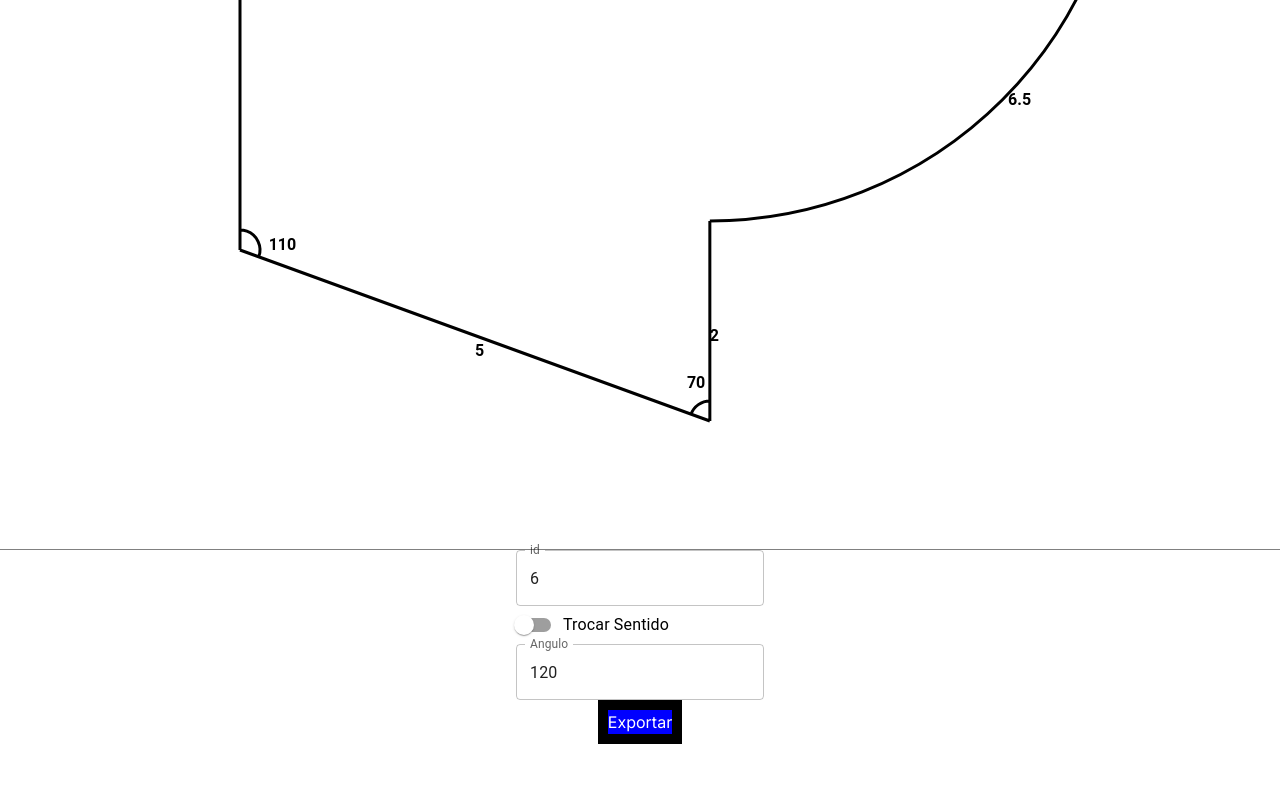
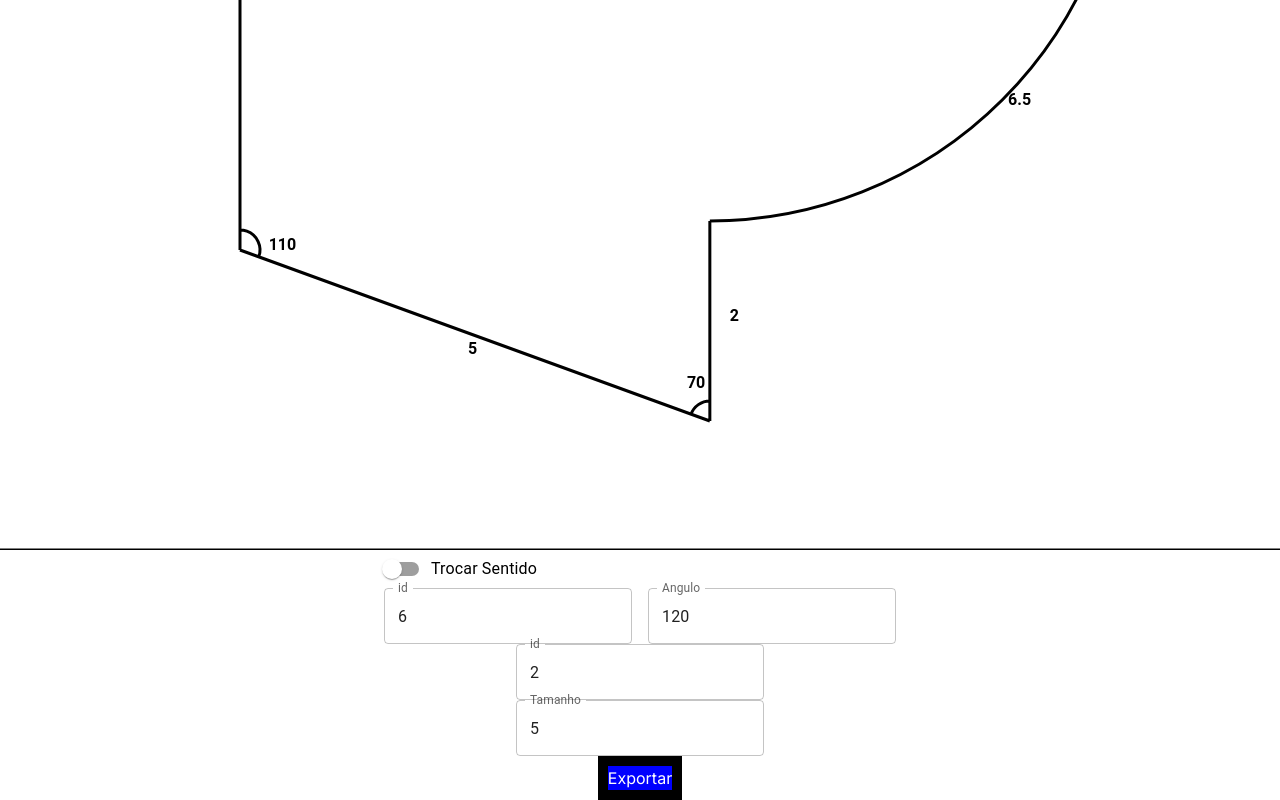
Before and after one commit to gutaolox/gg-calhas, a Next.js app: page / in a window 1280 px wide. Shown: the part 1950-2750 px from the top of the page. Before the commit the page ends 2694 px from the top, so only its background shows below. Built offline with nearby package versions, Linux system fonts and the light colour scheme.

Commit message:
input de tamanho funcionando, input de angulo funcionando. Agora basta separar o input de ID e manter a comunicação com os outros inputs

```diff
--- a/src/DrawArea/AngleInput.tsx
+++ b/src/DrawArea/AngleInput.tsx
@@ -1,4 +1,4 @@
-import React, { useEffect, useState } from "react";
+import React, { useCallback, useEffect, useState } from "react";
 import {
   Stack,
   TextField,
@@ -8,54 +8,88 @@ import {
   FormControlLabel,
 } from "@mui/material";
 import { Draw } from "@/Entities/Draw";
+import { DoublyLinkedList } from "@/Entities/BaseStructures/DoublyLinkedList";
 
 interface AngleInputProps {
   changeAngle: (
-    event: React.ChangeEvent<HTMLInputElement>,
     checked: boolean,
-    id: number
+    id: number,
+    value: number
   ) => number;
+  draw: DrawAreaProps;
 }
 
-const AngleInput = ({ changeAngle }: AngleInputProps) => {
+export interface DrawAreaProps {
+  name: string;
+  code: string;
+  lines: DoublyLinkedList<Draw>;
+  setLines: (lines: DoublyLinkedList<Draw>) => void;
+}
+
+const AngleInput = ({ changeAngle, draw }: AngleInputProps) => {
   //
-
-
 
   const [id, setId] = useState(6);
   const handleChangeId = (event: React.ChangeEvent<HTMLInputElement>) => {
-    setId(Number(event.target.value))
-  }
+    setId(Number(event.target.value));
+  };
+
+  const updateValueById = useCallback(() => {
+    setValue(Number(draw.lines.search(id)?.data.angleToNextPoint));
+  }, [id]);
+
+  useEffect(() => {
+    updateValueById();
+  }, [id]);
 
   //Switch do Angulo
   const [checked, setChecked] = useState(false);
   const handleChangeSwitch = (event: React.ChangeEvent<HTMLInputElement>) => {
     setChecked(event.target.checked);
-    // SwitchMoveRightSide(draw)
   };
 
-  function handleChangeAngle(event: React.ChangeEvent<HTMLInputElement>) {
-    changeAngle(event, checked, id);
+  function handleChangeAngle() {
+    changeAngle(checked, id, value);
   }
+
+  // Ao determinar o valor aqui dentro
+  // eu deixo de precisar o event nas funções de changeAngle
+  // consigo passar o valor do angulo como parametro e isolo o event para esse propósito.
+  const [value, setValue] = useState(120);
+  const handleChangeValue = (event: React.ChangeEvent<HTMLInputElement>) => {
+    setValue(Number(event.target.value));
+  };
+
+  useEffect(() => {
+    handleChangeAngle()
+  }, [value])
+
+
+
 
   return (
     <Stack>
-      <Stack>
-        <TextField label='id' type="number" defaultValue={6} onChange={handleChangeId} />
-      </Stack>
       <Box>
         <FormControlLabel
           label="Trocar Sentido"
           control={<Switch checked={checked} onChange={handleChangeSwitch} />}
         ></FormControlLabel>
       </Box>
-      <Stack>
+
+      <Stack direction="row" spacing={2}>
+        <TextField
+          label="id"
+          type="number"
+          defaultValue={6}
+          onChange={handleChangeId}
+        />
+
         <TextField
           label="Angulo"
           variant="outlined"
           type="number"
-          defaultValue={120}
-          onChange={handleChangeAngle}
+          value={value}
+          onChange={handleChangeValue}
         />
       </Stack>
     </Stack>
--- a/src/DrawArea/DrawArea.tsx
+++ b/src/DrawArea/DrawArea.tsx
@@ -6,6 +6,7 @@ import { Draw } from "@/Entities/Draw";
 import { convertDeegreToRadian } from "@/util/convertDeegreToRadian";
 import { useEffect, useRef, useState } from "react";
 import AngleInput from "./AngleInput";
+import SizeInput from "./SizeInput";
 
 export interface DrawAreaProps {
   name: string;
@@ -20,6 +21,7 @@ export const DrawArea = (props: DrawAreaProps) => {
   const canvasRef = useRef<HTMLCanvasElement>(null);
   const [lastLineChanged, setLastLineChanged] = useState<Nod<Draw>>();
   const [angle, setAngle] = useState(90);
+  const [size, setSize] = useState(6);
   const toRightDraw = (
     initialXOnDraw: number,
     initialYOnDraw: number,
@@ -156,7 +158,7 @@ export const DrawArea = (props: DrawAreaProps) => {
     onAngleChange(lastLineChanged, context);
     context.closePath();
     context.stroke();
-  }, [angle]);
+  }, [angle, size]);
 
   const initialContextSetUp = (
     canvas: HTMLCanvasElement,
@@ -193,12 +195,13 @@ export const DrawArea = (props: DrawAreaProps) => {
 
 
 
-  function changeAngleInput(event: React.ChangeEvent<HTMLInputElement>, checked: boolean, id: number) {
+  function changeAngleInput( checked: boolean, id: number, value:number) {
 
-    const valueInNumber = parseFloat(event.target.value || "120");
+    const valueInNumber = value;
 
 
     const lineNod = props.lines.search(id)!.nod;
+
       const newLine = lineNod.data;
       const angleDiff =
         valueInNumber -
@@ -207,7 +210,7 @@ export const DrawArea = (props: DrawAreaProps) => {
       newLine.totalAddtionalAngle += angleDiff;
       newLine.currentAngleDiff = angleDiff;
 
-
+     //Troca a orientação
       lineNod.data.moveRightSide = !checked
 
       // newLine?.setAngleOnDraw(
@@ -220,7 +223,15 @@ export const DrawArea = (props: DrawAreaProps) => {
   }
 
 
+  function changeSizeInput(id: number, value:number) {
 
+    const lineNod = props.lines.search(id)!.nod;
+    const newLine = lineNod.data;
+    newLine.size = value;
+    setLastLineChanged(lineNod)
+    setSize(value)
+
+  }
 
 
 
@@ -237,13 +248,13 @@ export const DrawArea = (props: DrawAreaProps) => {
       }}
     >
       <canvas ref={canvasRef} id="canvas" width="4000" height="2500" />
-      <AngleInput changeAngle={changeAngleInput}/>
-
+      <AngleInput changeAngle={changeAngleInput} draw={props}/>
+      <SizeInput changeSize={changeSizeInput} draw={props}/>
       {/* <input
         style={{ borderWidth: "10px", borderColor: "black" }}
         type="number"
         defaultValue={120}
-        onChange={changeAngleInput}
+        onChange={changeSizeInput}
       /> */}
 
       <button
--- /dev/null
+++ b/src/DrawArea/SizeInput.tsx
@@ -0,0 +1,72 @@
+import { DoublyLinkedList } from '@/Entities/BaseStructures/DoublyLinkedList';
+import { Draw } from '@/Entities/Draw';
+import { Stack, stackClasses, TextField } from '@mui/material';
+import React, { useCallback, useEffect, useState } from 'react'
+export interface DrawAreaProps {
+  name: string;
+  code: string;
+  lines: DoublyLinkedList<Draw>;
+  setLines: (lines: DoublyLinkedList<Draw>) => void;
+}
+
+interface SizeInputProps {
+  changeSize: (
+    id: number,
+    value: number
+  ) => void;
+  draw: DrawAreaProps;
+}
+
+
+const SizeInput = ({changeSize, draw}: SizeInputProps) => {
+  const [value, setValue] = useState(5)
+  const handleChangeValue = (event: React.ChangeEvent<HTMLInputElement>) => {
+    setValue(Number(event.target.value));
+  };
+
+  const [id, setId] = useState(2);
+  const handleChangeId = (event: React.ChangeEvent<HTMLInputElement>) => {
+    setId(Number(event.target.value));
+  };
+
+  function handleChangeSize() {
+    changeSize(id, value)
+  }
+
+  useEffect(() => {
+    handleChangeSize()
+  }, [value])
+
+  // Função em comum com Angle Input(um é para angulo outro é para data.size)
+  //--------------------------------------------------
+  const updateValueById = useCallback(() => {
+    setValue(Number(draw.lines.search(id)?.data.size));
+  }, [id]);
+
+  useEffect(() => {
+    updateValueById();
+  }, [id]);
+  //--------------------------------------------------
+
+
+  return (
+    <Stack>
+       <TextField
+          label="id"
+          type="number"
+          value={id}
+          onChange={handleChangeId}
+        />
+      <TextField
+            label="Tamanho"
+            variant="outlined"
+            type="number"
+            value={value}
+            onChange={handleChangeValue}
+          />
+
+    </Stack>
+  )
+}
+
+export default SizeInput
--- a/src/Entities/Draw.ts
+++ b/src/Entities/Draw.ts
@@ -65,7 +65,7 @@ export abstract class Draw implements BaseDataInterface {
       multiplier
     );
     const newAngleInReadian = convertDeegreToRadian(angleCalculated);
-
+    //console.log("angleCalculated", angleCalculated)
     const { newX, newY } = this.calculateNextPoint(
       canvasContext,
       newAngleInReadian,
```
